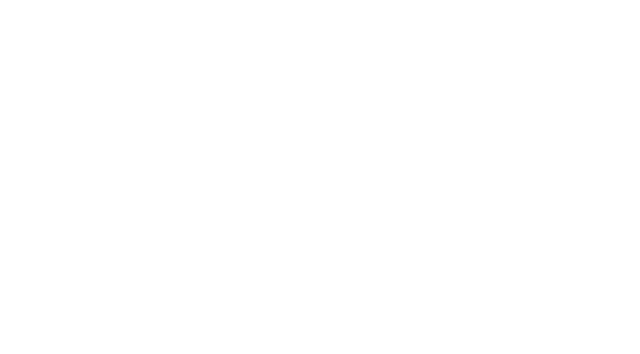
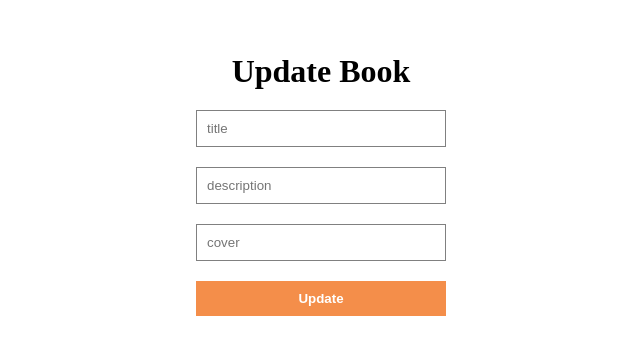
Before and after one commit to Wanjie-Ryan/Books-FE, a React (Create React App) app: page /update/1 in a window 1280 px wide. Before the commit this address had no page. Shown: the part 216-570 px from the top of the page, without its empty margins (319-959 px from the left). Built offline with nearby package versions, Linux system fonts and the light colour scheme.

Commit message:
working with sql

```diff
--- a/src/App.js
+++ b/src/App.js
@@ -12,7 +12,7 @@ function App() {
           <Routes>
             <Route path="/" element={<Books />} />
             <Route path="/add" element={<Add />} />
-            <Route path="/update:id" element={<Update />} />
+            <Route path="/update/:id" element={<Update />} />
           </Routes>
         </BrowserRouter>
       </div>
--- a/src/index.css
+++ b/src/index.css
@@ -49,3 +49,26 @@ img {
   border: 1px solid rgb(204, 204, 243);
   color: rgb(139, 139, 234);
 }
+
+.form{
+  display:flex;
+  flex-direction:column;
+  gap:20px;
+}
+
+input{
+  width:250px;
+  padding:10px;
+  border:1px solid gray;
+}
+
+.formButton{
+
+  border:none;
+  padding:10px;
+  background-color:rgb(244,142,74);
+  color:white;
+  cursor:pointer;
+  font-weight:bold;
+
+}
--- a/src/pages/Add.jsx
+++ b/src/pages/Add.jsx
@@ -63,7 +63,7 @@ function Add() {
           value={cover}
           onChange={handleCover}
         />
-        <button onClick={handleClick}>Add</button>
+        <button onClick={handleClick} className='formButton'>Add</button>
       </div>
     </>
   );
--- a/src/pages/Books.jsx
+++ b/src/pages/Books.jsx
@@ -50,7 +50,7 @@ function Books() {
               Delete
             </button>
             <button className="update">
-              <Link to={`/update/${item.id}`}>Update</Link>
+              <Link to={`update/${item.id}`}>Update</Link>
             </button>
           </div>
         ))}
--- a/src/pages/update.jsx
+++ b/src/pages/update.jsx
@@ -1,6 +1,6 @@
 import React, { useState } from "react";
 import axios from "axios";
-import { useNavigate } from "react-router-dom";
+import { useNavigate, useParams, useLocation } from "react-router-dom";
 
 function Update() {
   const [title, setTitle] = useState();
@@ -19,6 +19,10 @@ function Update() {
   };
 
   const navigate = useNavigate();
+  const { id } = useParams();
+  const location = useLocation();
+  //   console.log(location)
+  //   console.log(id)
 
   const handleClick = async (e) => {
     e.preventDefault();
@@ -30,8 +34,8 @@ function Update() {
         cover: cover,
       };
 
-      const response = await axios.post(
-        "http://localhost:3003/bookdetails",
+      const response = await axios.put(
+        `http://localhost:3003/updatebook/${id}`,
         data
       );
       // console.log(response)
@@ -63,7 +67,9 @@ function Update() {
           value={cover}
           onChange={handleCover}
         />
-        <button onClick={handleClick}>Update</button>
+        <button onClick={handleClick} className="formButton">
+          Update
+        </button>
       </div>
     </>
   );
```
